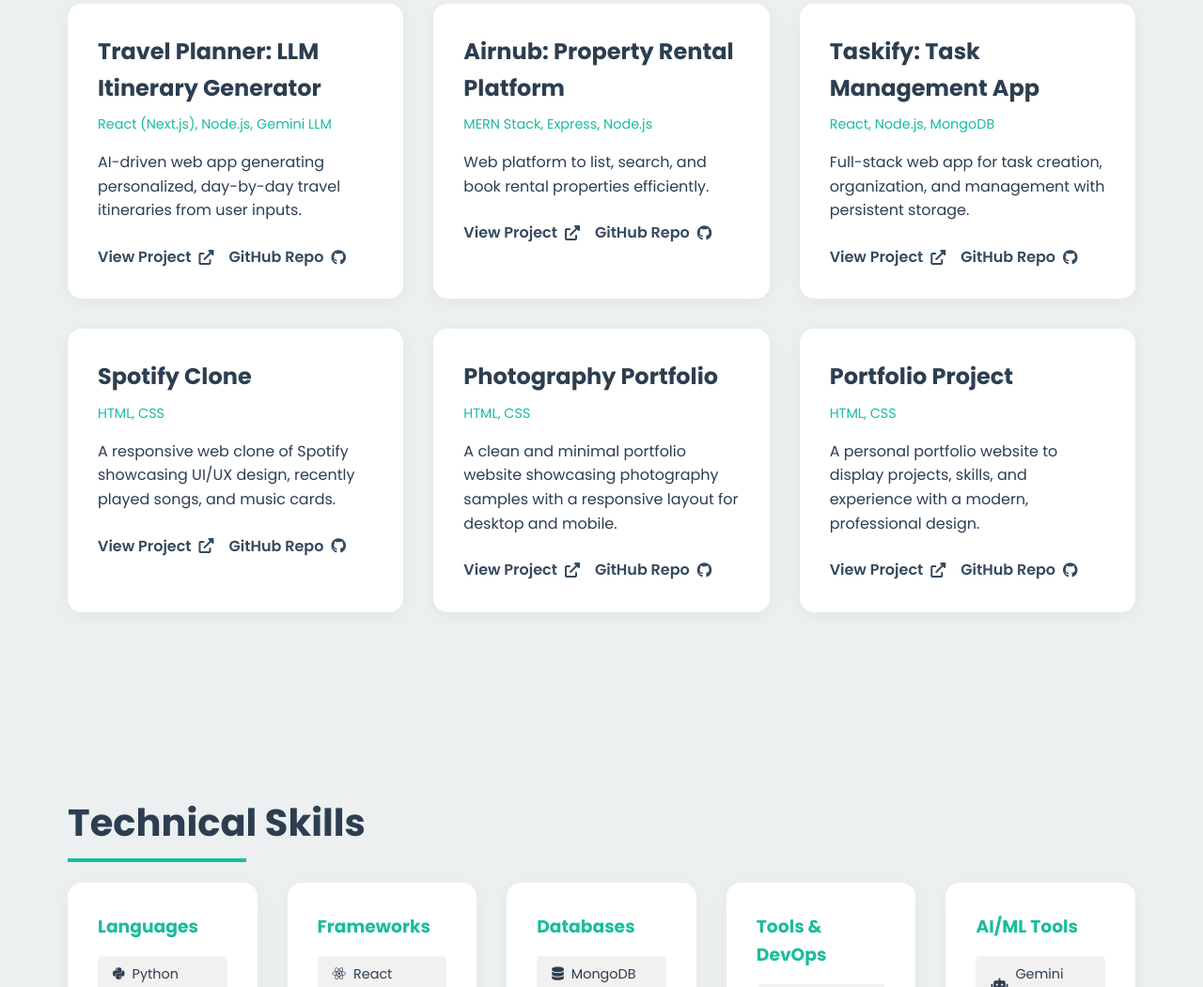
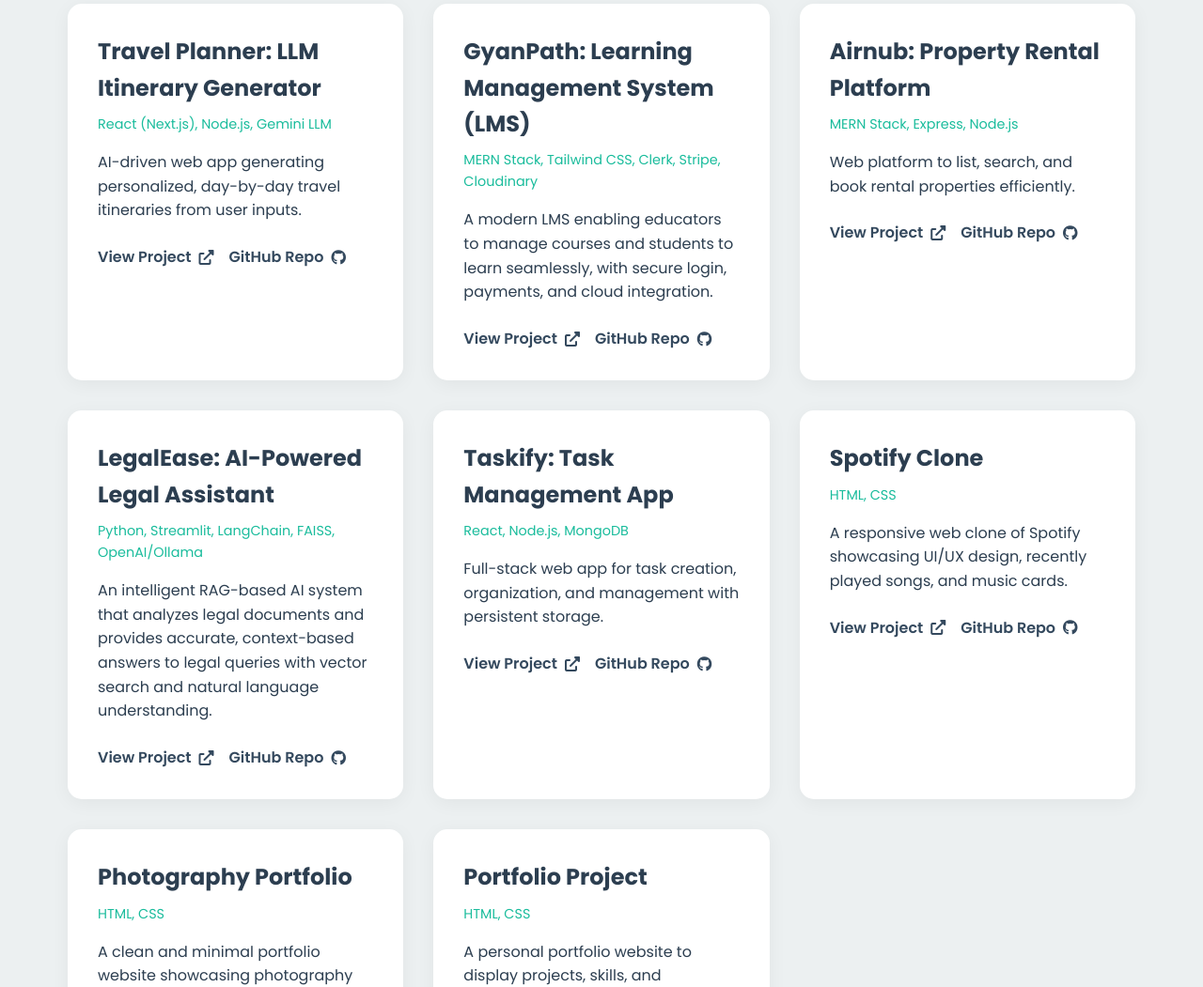
Before and after one commit to SundaramDev/Portfolio, a plain HTML site: page index.html in a window 1280 px wide. Shown: the part 1503-2554 px from the top of the page at 94% size. Drawn offline with Linux system fonts and the light colour scheme.

Commit message:
Index File changes

```diff
--- a/index.html
+++ b/index.html
@@ -1,5 +1,6 @@
 <!DOCTYPE html>
 <html lang="en">
+
 <head>
     <meta charset="UTF-8">
     <link rel="icon" type="image/png" href="files/portfolio_icon.png">
@@ -9,6 +10,7 @@
     <link rel="stylesheet" href="https://cdnjs.cloudflare.com/ajax/libs/font-awesome/6.0.0-beta3/css/all.min.css">
     <link href="https://fonts.googleapis.com/css2?family=Poppins:wght@400;600;700&display=swap" rel="stylesheet">
 </head>
+
 <body>
     <header class="header fade-in-up">
         <nav class="nav">
@@ -84,6 +86,25 @@
                 </div>
             </div>
             <div class="project-card">
+                <h3>GyanPath: Learning Management System (LMS)</h3>
+                <p class="project-tech">MERN Stack, Tailwind CSS, Clerk, Stripe, Cloudinary</p>
+                <p>
+                    A modern LMS enabling educators to manage courses and students to learn seamlessly, with secure
+                    login, payments, and cloud integration.
+                </p>
+                <div class="project-links">
+                    <a href="https://lms-frontend-five-sand.vercel.app/" target="_blank" rel="noopener noreferrer"
+                        class="link-btn">
+                        View Project <i class="fas fa-external-link-alt"></i>
+                    </a>
+                    <a href="https://github.com/SundaramDev/Learning-management-system" target="_blank"
+                        rel="noopener noreferrer" class="link-btn">
+                        GitHub Repo <i class="fab fa-github"></i>
+                    </a>
+                </div>
+            </div>
+
+            <div class="project-card">
                 <h3>Airnub: Property Rental Platform</h3>
                 <p class="project-tech">MERN Stack, Express, Node.js</p>
                 <p>Web platform to list, search, and book rental properties efficiently.</p>
@@ -98,6 +119,23 @@
                     </a>
                 </div>
             </div>
+            <div class="project-card">
+    <h3>LegalEase: AI-Powered Legal Assistant</h3>
+    <p class="project-tech">Python, Streamlit, LangChain, FAISS, OpenAI/Ollama</p>
+    <p>
+        An intelligent RAG-based AI system that analyzes legal documents and provides accurate,
+        context-based answers to legal queries with vector search and natural language understanding.
+    </p>
+    <div class="project-links">
+        <a href="#" target="_blank" rel="noopener noreferrer" class="link-btn">
+            View Project <i class="fas fa-external-link-alt"></i>
+        </a>
+        <a href="https://github.com/SundaramDev/LegalEase-AI-Chatbot" target="_blank" rel="noopener noreferrer" class="link-btn">
+            GitHub Repo <i class="fab fa-github"></i>
+        </a>
+    </div>
+</div>
+
             <div class="project-card">
                 <h3>Taskify: Task Management App</h3>
                 <p class="project-tech">React, Node.js, MongoDB</p>
@@ -259,7 +297,8 @@
             <div class="project-card">
                 <h3>Database Management Systems (RDBMS) & MS Fabric SQL</h3>
                 <p class="project-tech">Udemy - Atchyut Kumar, Edufulness EFN</p>
-            <p>Mastery of relational database systems, SQL querying, transaction management, and essential database design principles.</p>
+                <p>Mastery of relational database systems, SQL querying, transaction management, and essential database
+                    design principles.</p>
                 <div class="project-links">
                     <a href="files/DBMS_SQL_Certificate.pdf" target="_blank" rel="noopener noreferrer" class="link-btn">
                         View Certificate <i class="fas fa-external-link-alt"></i>
@@ -271,9 +310,11 @@
             <div class="project-card">
                 <h3>Full Stack Web Development</h3>
                 <p class="project-tech">Apna College - Shradha Khapra</p>
-            <p>Completed comprehensive training covering modern front-end (HTML, CSS, JavaScript, React) and back-end technologies (Node.js, Express, MongoDB).</p>
+                <p>Completed comprehensive training covering modern front-end (HTML, CSS, JavaScript, React) and
+                    back-end technologies (Node.js, Express, MongoDB).</p>
                 <div class="project-links">
-                <a href="files/FullStack_Certificate.pdf" target="_blank" rel="noopener noreferrer" class="link-btn">
+                    <a href="files/FullStack_Certificate.pdf" target="_blank" rel="noopener noreferrer"
+                        class="link-btn">
                         View Certificate <i class="fas fa-external-link-alt"></i>
                     </a>
                 </div>
@@ -304,4 +345,5 @@
 
     <script src="script.js"></script>
 </body>
+
 </html>
```
Lines whose indentation alone changed are shown as unchanged.
